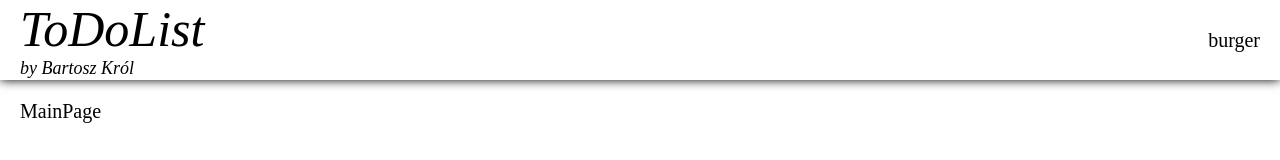
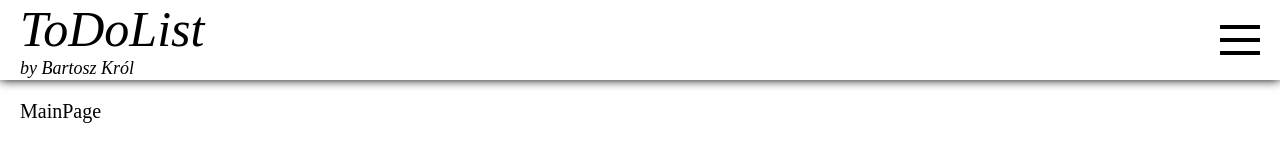
Before and after one commit to bartokrol/ToDoList-React, a React (Create React App) app: page / in a window 1280 px wide. Shown: the top 160 px of the page. Built offline with nearby package versions, Linux system fonts and the light colour scheme.

Commit message:
9-create burger component

```diff
--- /dev/null
+++ b/src/layout/components/burger/Burger.tsx
@@ -0,0 +1,10 @@
+import styles from './burger.module.scss';
+import React from 'react';
+
+export const Burger = ({ clickAction }: { clickAction: () => void }) => (
+    <button className={styles.burger} onClick={clickAction}>
+        <div className={styles.burgerLine} />
+        <div className={styles.burgerLine} />
+        <div className={styles.burgerLine} />
+    </button>
+);
--- /dev/null
+++ b/src/layout/components/burger/burger.module.scss
@@ -0,0 +1,24 @@
+
+.burger {
+  width: 2rem;
+  height: 2rem;
+  display: flex;
+  flex-direction: column;
+  justify-content: space-around;
+  background-color: transparent;
+  border: none;
+  padding: 0;
+  cursor: pointer;
+  transition: all .2s;
+
+  &:hover {
+    transition: all .2s;
+    scale: 1.1;
+  }
+}
+
+.burgerLine {
+  box-sizing: border-box;
+  border: .1rem solid black;
+  width: 100%;
+}
--- a/src/layout/components/navigation/Navigation.tsx
+++ b/src/layout/components/navigation/Navigation.tsx
@@ -1,12 +1,21 @@
-import React from 'react';
+import React, { useState } from 'react';
 import styles from './navigation.module.scss';
+import { Burger } from '../burger/Burger';
 
-export const Navigation = () => (
+export const Navigation = () => {
+    const [isOpen, setIsOpen] = useState(false);
+
+    const handleBurgerClick = () => {
+        setIsOpen(prev => !prev);
+    };
+
+    return (
         <div className={styles.nav}>
             <div className={styles.title}>
                 {'ToDoList '}
                 <p className={styles.author}>{'by Bartosz Król'}</p>
             </div>
-        <div>{'burger'}</div>
+            <Burger clickAction={handleBurgerClick} />
         </div>
     );
+};
```
Lines whose indentation alone changed are shown as unchanged.
